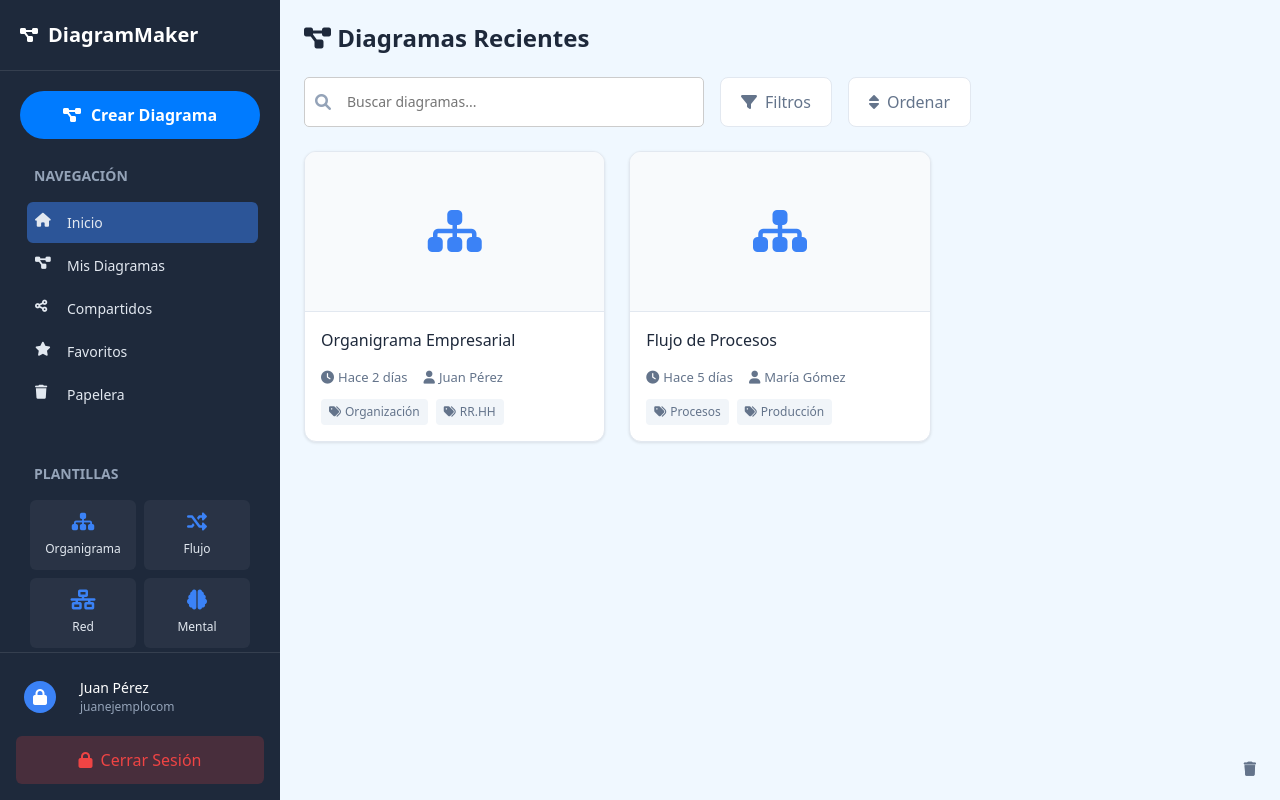
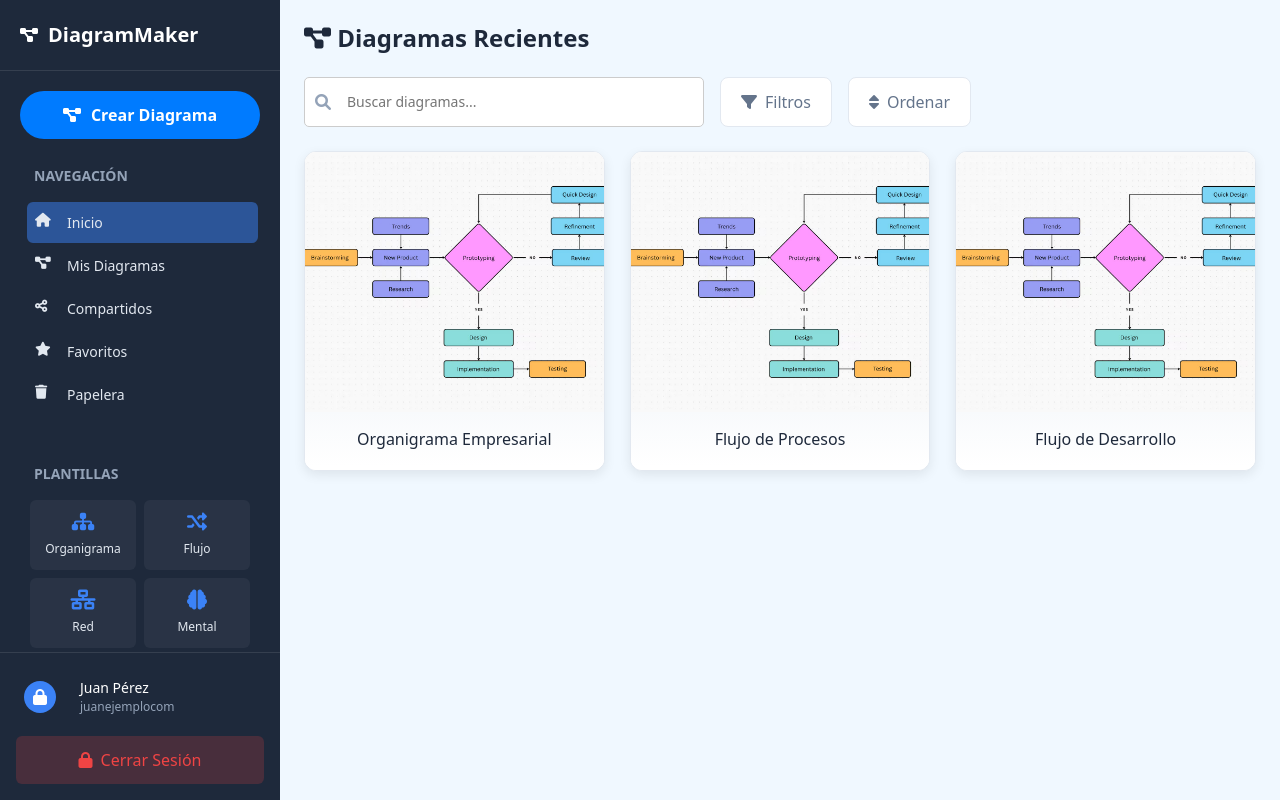
Before and after one commit to juan12312121/Graficacion, an Angular app: page /principal in a window 1280 px wide. Built offline with nearby package versions, Linux system fonts and the light colour scheme.

Commit message:
cambio de las cards

```diff
--- a/src/app/diagramas-recientes/diagramas-recientes.component.css
+++ b/src/app/diagramas-recientes/diagramas-recientes.component.css
@@ -1,109 +1,218 @@
 .diagrams-grid {
   display: grid;
   grid-template-columns: repeat(auto-fill, minmax(280px, 1fr));
-  gap: 24px;
-  padding-bottom: 24px;
+  gap: 25px;
+  padding-bottom: 30px;
+  width: 100%;
+  max-width: 1200px;
 }
 
 .diagram-card {
-  background-color: white;
+  width: 100%;
+  height: 320px;
+  position: relative;
   border-radius: 12px;
   overflow: hidden;
-  box-shadow: 0 1px 3px rgba(0,0,0,0.1);
-  transition: all 0.2s;
+  transition: all 0.4s ease;
+  box-shadow: 0 4px 12px rgba(0,0,0,0.08);
   border: 1px solid #e2e8f0;
-  display: flex;
-  flex-direction: column;
-  height: 100%;
-}
-
-.diagram-card:hover {
-  transform: translateY(-2px);
-  box-shadow: 0 4px 6px rgba(0,0,0,0.1);
+  background-color: white;
 }
 
 .diagram-preview {
-  height: 160px;
-  background-color: #f8fafc;
+  width: 100%;
+  height: 100%;
+  position: relative;
+  display: flex;
+  flex-direction: column;
+  background-color: white;
+  transition: transform 0.6s ease, opacity 0.4s ease;
+}
+
+.preview-image {
+  width: 100%;
+  height: 260px;
+  object-fit: cover;
+  background-size: cover;
+  background-position: center;
   display: flex;
   align-items: center;
   justify-content: center;
-  border-bottom: 1px solid #e2e8f0;
 }
 
-.diagram-preview i {
-  font-size: 48px;
-  color: #3b82f6;
+.preview-image i {
+  font-size: 64px;
+}
+
+.preview-title {
+  font-size: 16px;
+  font-weight: 500;
+  color: #1e293b;
+  text-align: center;
+  padding: 15px 20px;
+  width: 100%;
+  overflow: hidden;
+  text-overflow: ellipsis;
+  white-space: nowrap;
+  background: linear-gradient(to bottom, #f8fafc, white);
 }
 
 .diagram-info {
-  padding: 16px;
+  position: absolute;
+  top: 0;
+  left: 0;
+  width: 100%;
+  height: 100%;
   display: flex;
   flex-direction: column;
-  flex-grow: 1;
+  padding: 20px;
+  opacity: 0;
+  pointer-events: none;
+  transform: translateY(10px);
+  transition: all 0.4s cubic-bezier(0.23, 1, 0.320, 1);
+  background-color: rgba(255, 255, 255, 0.97);
+  border-radius: 12px;
+}
+
+.info-content {
+  flex: 1;
+  display: flex;
+  flex-direction: column;
+  justify-content: center;
+  align-items: center;
+  text-align: center;
 }
 
 .diagram-header {
-  display: flex;
-  align-items: flex-start;
-  justify-content: space-between;
-  margin-bottom: 8px;
+  margin-bottom: 15px;
+  width: 100%;
+  text-align: center;
 }
 
 .diagram-title {
-  font-size: 16px;
-  font-weight: 500;
+  font-size: 20px;
+  font-weight: 600;
   color: #1e293b;
+  margin-bottom: 12px;
 }
 
 .diagram-meta {
   display: flex;
+  flex-direction: column;
   align-items: center;
-  gap: 16px;
+  gap: 8px;
   color: #64748b;
-  font-size: 13px;
-  margin-top: 8px;
+  font-size: 14px;
+  margin-bottom: 20px;
 }
 
 .diagram-date, .diagram-owner {
   display: flex;
   align-items: center;
-  gap: 4px;
+  gap: 6px;
+}
+
+.diagram-date i {
+  color: #0ea5e9;
+  transition: transform 0.3s ease;
+}
+
+.diagram-owner i {
+  color: #8b5cf6;
+  transition: transform 0.3s ease;
+}
+
+.diagram-meta div:hover i {
+  transform: scale(1.1);
 }
 
 .diagram-tags {
   display: flex;
   gap: 8px;
-  margin-top: 12px;
   flex-wrap: wrap;
+  justify-content: center;
 }
 
 .diagram-tag {
-  padding: 4px 8px;
+  padding: 6px 12px;
   background-color: #f1f5f9;
   color: #64748b;
-  border-radius: 4px;
-  font-size: 12px;
+  border-radius: 6px;
+  font-size: 13px;
   display: flex;
   align-items: center;
-  gap: 4px;
+  gap: 6px;
+  transition: all 0.3s ease;
+}
+
+.diagram-tag i {
+  color: #f59e0b;
+  transition: transform 0.3s ease;
+}
+
+.diagram-tag:hover {
+  background-color: #e2e8f0;
+}
+
+.diagram-tag:hover i {
+  transform: scale(1.1);
 }
 
 .delete-button {
-  position: absolute;
-  bottom: 16px;
-  right: 16px;
-  color: #64748b;
-  background: none;
+  margin-top: auto;
+  align-self: center;
+  color: #6b7280;
+  background: #f1f5f9;
   border: none;
   cursor: pointer;
-  transition: color 0.2s;
-  padding: 8px;
+  transition: all 0.3s;
+  padding: 8px 16px;
   display: flex;
   align-items: center;
-  font-size: 14px;
+  gap: 8px;
+  font-size: 13px;
+  border-radius: 6px;
+  width: fit-content;
+}
+
+.delete-button i {
+  color: #ef4444;
+  transition: color 0.3s ease;
 }
 
 .delete-button:hover {
-  color: #ef4444;
+  background: #fee2e2;
+  color: #dc2626;
 }
+
+.delete-button:hover i {
+  color: #dc2626;
+}
+
+.diagram-card:hover .diagram-preview {
+  transform: scale(1.02);
+  opacity: 0.05;
+}
+
+.diagram-card:hover .diagram-info {
+  opacity: 1;
+  transform: translateY(0);
+  pointer-events: auto;
+}
+
+/* Colores específicos para los íconos de fallback */
+.fa-chart-pie {
+  color: #8b5cf6 !important;
+}
+
+.fa-diagram-project {
+  color: #0ea5e9 !important;
+}
+
+.fa-sitemap {
+  color: #10b981 !important;
+}
+
+.fa-code-branch {
+  color: #f59e0b !important;
+}
--- a/src/app/diagramas-recientes/diagramas-recientes.component.html
+++ b/src/app/diagramas-recientes/diagramas-recientes.component.html
@@ -1,12 +1,15 @@
 <div class="diagrams-grid">
+    <!-- Tarjeta 1 -->
     <div class="diagram-card">
       <div class="diagram-preview">
-                <i class="fas fa-sitemap"></i>
+        <div class="preview-image" style="background-image: url('/img/dia.jpg');">
+        </div>
+        <div class="preview-title">Organigrama Empresarial</div>
       </div>
       <div class="diagram-info">
+        <div class="info-content">
           <div class="diagram-header">
             <div class="diagram-title">Organigrama Empresarial</div>
-                </div>
             <div class="diagram-meta">
               <div class="diagram-date">
                 <i class="fas fa-clock"></i>
@@ -15,6 +18,7 @@
               <div class="diagram-owner">
                 <i class="fas fa-user"></i>
                 Juan Pérez
+              </div>
             </div>
           </div>
           <div class="diagram-tags">
@@ -27,20 +31,25 @@
               RR.HH
             </span>
           </div>
+        </div>
         <button class="delete-button">
           <i class="fas fa-trash"></i>
+          Eliminar
         </button>
       </div>
     </div>
 
+    <!-- Tarjeta 2 -->
     <div class="diagram-card">
       <div class="diagram-preview">
-                <i class="fas fa-sitemap"></i>
+        <div class="preview-image" style="background-image: url('/img/dia.jpg');">
+        </div>
+        <div class="preview-title">Flujo de Procesos</div>
       </div>
       <div class="diagram-info">
+        <div class="info-content">
           <div class="diagram-header">
             <div class="diagram-title">Flujo de Procesos</div>
-                </div>
             <div class="diagram-meta">
               <div class="diagram-date">
                 <i class="fas fa-clock"></i>
@@ -49,6 +58,7 @@
               <div class="diagram-owner">
                 <i class="fas fa-user"></i>
                 María Gómez
+              </div>
             </div>
           </div>
           <div class="diagram-tags">
@@ -61,8 +71,52 @@
               Producción
             </span>
           </div>
+        </div>
         <button class="delete-button">
           <i class="fas fa-trash"></i>
+          Eliminar
+        </button>
+      </div>
+    </div>
+
+
+
+    <!-- Tarjeta 4 -->
+    <div class="diagram-card">
+      <div class="diagram-preview">
+        <div class="preview-image" style="background-image: url('/img/dia.jpg');">
+        </div>
+        <div class="preview-title">Flujo de Desarrollo</div>
+      </div>
+      <div class="diagram-info">
+        <div class="info-content">
+          <div class="diagram-header">
+            <div class="diagram-title">Flujo de Desarrollo</div>
+            <div class="diagram-meta">
+              <div class="diagram-date">
+                <i class="fas fa-clock"></i>
+                Hace 3 días
+              </div>
+              <div class="diagram-owner">
+                <i class="fas fa-user"></i>
+                Laura Torres
+              </div>
+            </div>
+          </div>
+          <div class="diagram-tags">
+            <span class="diagram-tag">
+              <i class="fas fa-tags"></i>
+              Desarrollo
+            </span>
+            <span class="diagram-tag">
+              <i class="fas fa-tags"></i>
+              Git
+            </span>
+          </div>
+        </div>
+        <button class="delete-button">
+          <i class="fas fa-trash"></i>
+          Eliminar
         </button>
       </div>
     </div>
--- a/src/app/mis-diagramas/mis-diagramas.component.css
+++ b/src/app/mis-diagramas/mis-diagramas.component.css
@@ -96,109 +96,218 @@
   .diagrams-grid {
     display: grid;
     grid-template-columns: repeat(auto-fill, minmax(280px, 1fr));
-    gap: 24px;
-    padding-bottom: 24px;
+    gap: 25px;
+    padding-bottom: 30px;
+    width: 100%;
+    max-width: 1200px;
   }
 
   .diagram-card {
-    background-color: white;
+    width: 100%;
+    height: 320px;
+    position: relative;
     border-radius: 12px;
     overflow: hidden;
-    box-shadow: 0 1px 3px rgba(0,0,0,0.1);
-    transition: all 0.2s;
+    transition: all 0.4s ease;
+    box-shadow: 0 4px 12px rgba(0,0,0,0.08);
     border: 1px solid #e2e8f0;
-    display: flex;
-    flex-direction: column;
-    height: 100%;
-  }
-
-  .diagram-card:hover {
-    transform: translateY(-2px);
-    box-shadow: 0 4px 6px rgba(0,0,0,0.1);
+    background-color: white;
   }
 
   .diagram-preview {
-    height: 160px;
-    background-color: #f8fafc;
+    width: 100%;
+    height: 100%;
+    position: relative;
+    display: flex;
+    flex-direction: column;
+    background-color: white;
+    transition: transform 0.6s ease, opacity 0.4s ease;
+  }
+
+  .preview-image {
+    width: 100%;
+    height: 260px;
+    object-fit: cover;
+    background-size: cover;
+    background-position: center;
     display: flex;
     align-items: center;
     justify-content: center;
-    border-bottom: 1px solid #e2e8f0;
   }
 
-  .diagram-preview i {
-    font-size: 48px;
-    color: #3b82f6;
+  .preview-image i {
+    font-size: 64px;
+  }
+
+  .preview-title {
+    font-size: 16px;
+    font-weight: 500;
+    color: #1e293b;
+    text-align: center;
+    padding: 15px 20px;
+    width: 100%;
+    overflow: hidden;
+    text-overflow: ellipsis;
+    white-space: nowrap;
+    background: linear-gradient(to bottom, #f8fafc, white);
   }
 
   .diagram-info {
-    padding: 16px;
+    position: absolute;
+    top: 0;
+    left: 0;
+    width: 100%;
+    height: 100%;
     display: flex;
     flex-direction: column;
-    flex-grow: 1;
+    padding: 20px;
+    opacity: 0;
+    pointer-events: none;
+    transform: translateY(10px);
+    transition: all 0.4s cubic-bezier(0.23, 1, 0.320, 1);
+    background-color: rgba(255, 255, 255, 0.97);
+    border-radius: 12px;
+  }
+
+  .info-content {
+    flex: 1;
+    display: flex;
+    flex-direction: column;
+    justify-content: center;
+    align-items: center;
+    text-align: center;
   }
 
   .diagram-header {
-    display: flex;
-    align-items: flex-start;
-    justify-content: space-between;
-    margin-bottom: 8px;
+    margin-bottom: 15px;
+    width: 100%;
+    text-align: center;
   }
 
   .diagram-title {
-    font-size: 16px;
-    font-weight: 500;
+    font-size: 20px;
+    font-weight: 600;
     color: #1e293b;
+    margin-bottom: 12px;
   }
 
   .diagram-meta {
     display: flex;
+    flex-direction: column;
     align-items: center;
-    gap: 16px;
+    gap: 8px;
     color: #64748b;
-    font-size: 13px;
-    margin-top: 8px;
+    font-size: 14px;
+    margin-bottom: 20px;
   }
 
   .diagram-date, .diagram-owner {
     display: flex;
     align-items: center;
-    gap: 4px;
+    gap: 6px;
+  }
+
+  .diagram-date i {
+    color: #0ea5e9;
+    transition: transform 0.3s ease;
+  }
+
+  .diagram-owner i {
+    color: #8b5cf6;
+    transition: transform 0.3s ease;
+  }
+
+  .diagram-meta div:hover i {
+    transform: scale(1.1);
   }
 
   .diagram-tags {
     display: flex;
     gap: 8px;
-    margin-top: 12px;
     flex-wrap: wrap;
+    justify-content: center;
   }
 
   .diagram-tag {
-    padding: 4px 8px;
+    padding: 6px 12px;
     background-color: #f1f5f9;
     color: #64748b;
-    border-radius: 4px;
-    font-size: 12px;
+    border-radius: 6px;
+    font-size: 13px;
     display: flex;
     align-items: center;
-    gap: 4px;
+    gap: 6px;
+    transition: all 0.3s ease;
+  }
+
+  .diagram-tag i {
+    color: #f59e0b;
+    transition: transform 0.3s ease;
+  }
+
+  .diagram-tag:hover {
+    background-color: #e2e8f0;
+  }
+
+  .diagram-tag:hover i {
+    transform: scale(1.1);
   }
 
   .delete-button {
-    position: absolute;
-    bottom: 16px;
-    right: 16px;
-    color: #64748b;
-    background: none;
+    margin-top: auto;
+    align-self: center;
+    color: #6b7280;
+    background: #f1f5f9;
     border: none;
     cursor: pointer;
-    transition: color 0.2s;
-    padding: 8px;
+    transition: all 0.3s;
+    padding: 8px 16px;
     display: flex;
     align-items: center;
-    font-size: 14px;
+    gap: 8px;
+    font-size: 13px;
+    border-radius: 6px;
+    width: fit-content;
+  }
+
+  .delete-button i {
+    color: #ef4444;
+    transition: color 0.3s ease;
   }
 
   .delete-button:hover {
-    color: #ef4444;
+    background: #fee2e2;
+    color: #dc2626;
   }
+
+  .delete-button:hover i {
+    color: #dc2626;
+  }
+
+  .diagram-card:hover .diagram-preview {
+    transform: scale(1.02);
+    opacity: 0.05;
+  }
+
+  .diagram-card:hover .diagram-info {
+    opacity: 1;
+    transform: translateY(0);
+    pointer-events: auto;
+  }
+
+  /* Colores específicos para los íconos de fallback */
+  .fa-chart-pie {
+    color: #8b5cf6 !important;
+  }
+
+  .fa-diagram-project {
+    color: #0ea5e9 !important;
+  }
+
+  .fa-sitemap {
+    color: #10b981 !important;
+  }
+
+  .fa-code-branch {
+    color: #f59e0b !important;
+  }
--- a/src/app/mis-diagramas/mis-diagramas.component.html
+++ b/src/app/mis-diagramas/mis-diagramas.component.html
@@ -33,14 +33,17 @@
 
     <!-- Diagrams Grid -->
     <div class="diagrams-grid">
+        <!-- Tarjeta 1 -->
         <div class="diagram-card">
           <div class="diagram-preview">
-              <i class="fas fa-sitemap"></i>
+            <div class="preview-image" style="background-image: url('/img/dia.jpg');">
+            </div>
+            <div class="preview-title">Organigrama Empresarial</div>
           </div>
           <div class="diagram-info">
+            <div class="info-content">
               <div class="diagram-header">
                 <div class="diagram-title">Organigrama Empresarial</div>
-              </div>
                 <div class="diagram-meta">
                   <div class="diagram-date">
                     <i class="fas fa-clock"></i>
@@ -49,6 +52,7 @@
                   <div class="diagram-owner">
                     <i class="fas fa-user"></i>
                     Juan Pérez
+                  </div>
                 </div>
               </div>
               <div class="diagram-tags">
@@ -61,20 +65,25 @@
                   RR.HH
                 </span>
               </div>
+            </div>
             <button class="delete-button">
               <i class="fas fa-trash"></i>
+              Eliminar
             </button>
           </div>
         </div>
 
+        <!-- Tarjeta 2 -->
         <div class="diagram-card">
           <div class="diagram-preview">
-              <i class="fas fa-sitemap"></i>
+            <div class="preview-image" style="background-image: url('/img/dia.jpg');">
+            </div>
+            <div class="preview-title">Flujo de Procesos</div>
           </div>
           <div class="diagram-info">
+            <div class="info-content">
               <div class="diagram-header">
                 <div class="diagram-title">Flujo de Procesos</div>
-              </div>
                 <div class="diagram-meta">
                   <div class="diagram-date">
                     <i class="fas fa-clock"></i>
@@ -83,6 +92,7 @@
                   <div class="diagram-owner">
                     <i class="fas fa-user"></i>
                     María Gómez
+                  </div>
                 </div>
               </div>
               <div class="diagram-tags">
@@ -95,8 +105,52 @@
                   Producción
                 </span>
               </div>
+            </div>
             <button class="delete-button">
               <i class="fas fa-trash"></i>
+              Eliminar
+            </button>
+          </div>
+        </div>
+
+
+
+        <!-- Tarjeta 4 -->
+        <div class="diagram-card">
+          <div class="diagram-preview">
+            <div class="preview-image" style="background-image: url('/img/dia.jpg');">
+            </div>
+            <div class="preview-title">Flujo de Desarrollo</div>
+          </div>
+          <div class="diagram-info">
+            <div class="info-content">
+              <div class="diagram-header">
+                <div class="diagram-title">Flujo de Desarrollo</div>
+                <div class="diagram-meta">
+                  <div class="diagram-date">
+                    <i class="fas fa-clock"></i>
+                    Hace 3 días
+                  </div>
+                  <div class="diagram-owner">
+                    <i class="fas fa-user"></i>
+                    Laura Torres
+                  </div>
+                </div>
+              </div>
+              <div class="diagram-tags">
+                <span class="diagram-tag">
+                  <i class="fas fa-tags"></i>
+                  Desarrollo
+                </span>
+                <span class="diagram-tag">
+                  <i class="fas fa-tags"></i>
+                  Git
+                </span>
+              </div>
+            </div>
+            <button class="delete-button">
+              <i class="fas fa-trash"></i>
+              Eliminar
             </button>
           </div>
         </div>
```
Also changed, not shown: src/app/modal/modal.component.css (+1 -8 lines). Lines whose indentation alone changed are shown as unchanged.
